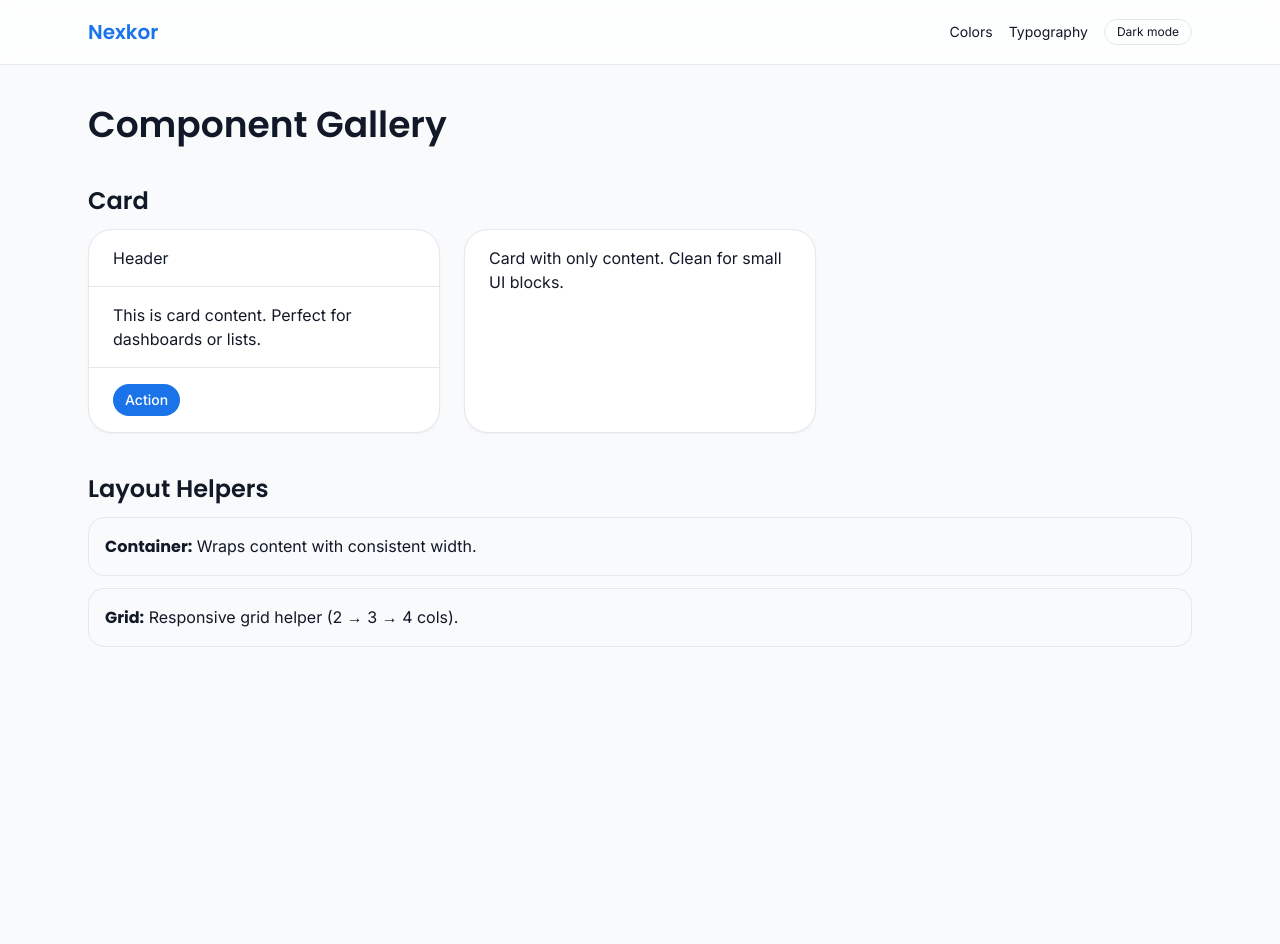
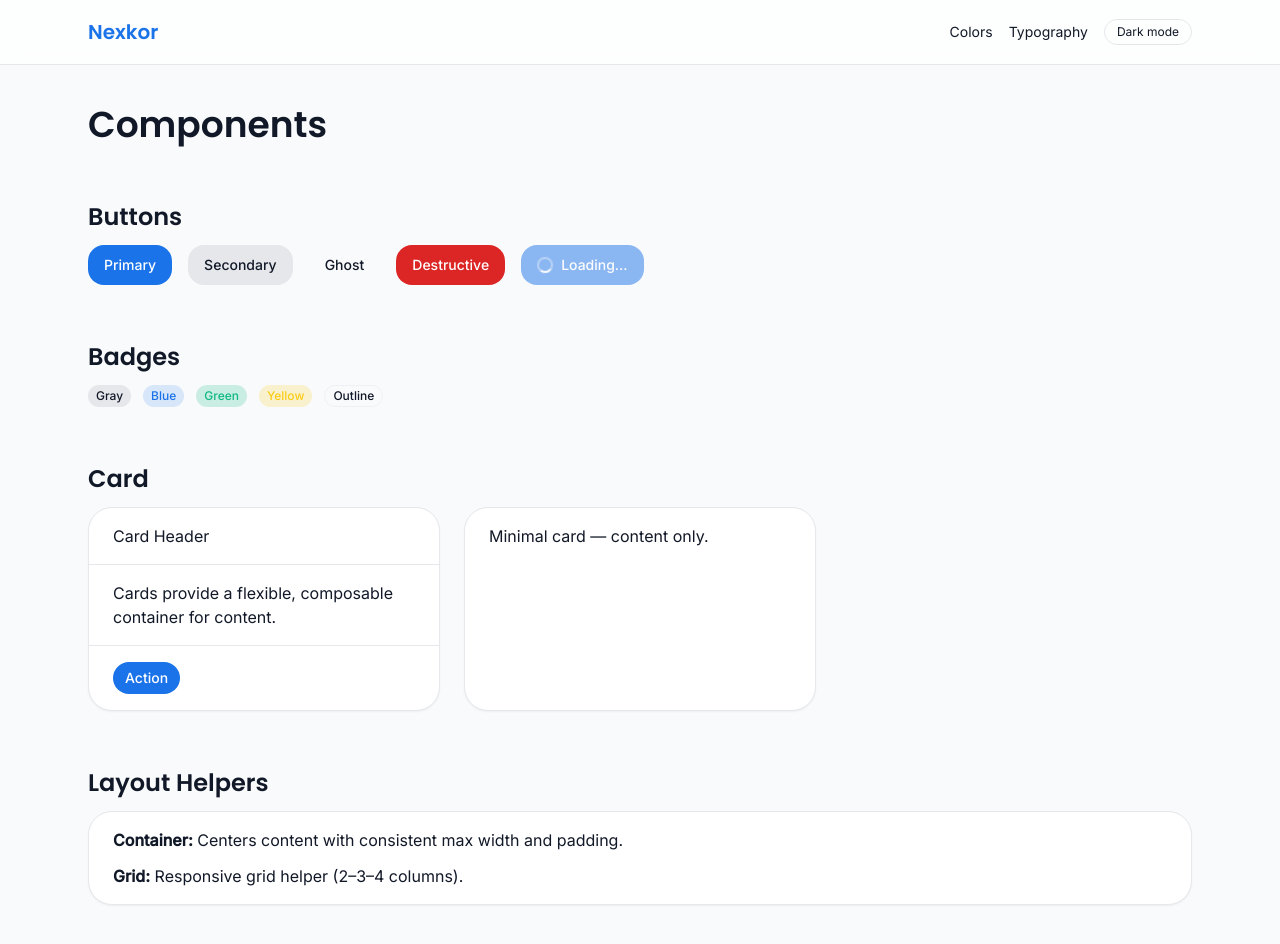
Before and after one commit to Essam-Shadadi/nexkor-design-studio, a Next.js app: page /design-system/components in a window 1280 px wide. Before the commit the page ends 800 px from the top, so only its background shows below. Built offline with nearby package versions, Linux system fonts and the light colour scheme.

Commit message:
Merge old components with new: Button-Cards

```diff
--- a/src/app/design-system/components/page.tsx
+++ b/src/app/design-system/components/page.tsx
@@ -1,7 +1,8 @@
+import { Button } from "@/components/ui/Button";
+import { Badge } from "@/components/ui/Badge";
 import { Card, CardHeader, CardContent, CardFooter } from "@/components/ui/Card";
 import { Container } from "@/components/ui/Container";
 import { Grid } from "@/components/ui/Grid";
-import { Button } from "@/components/ui/Button";
 
 export const metadata = {
   title: "Design System – Components",
@@ -9,17 +10,41 @@ export const metadata = {
 
 export default function ComponentsPage() {
   return (
-    <Container className="py-10 space-y-10">
-      <h1 className="text-4xl font-heading mb-4">Component Gallery</h1>
+    <Container className="py-10 space-y-14">
+      <h1 className="text-4xl font-heading mb-4">Components</h1>
+
+      {/* Buttons */}
+      <section>
+        <h2 className="text-2xl font-heading mb-3">Buttons</h2>
+        <div className="flex gap-4 flex-wrap">
+          <Button variant="primary">Primary</Button>
+          <Button variant="secondary">Secondary</Button>
+          <Button variant="ghost">Ghost</Button>
+          <Button variant="destructive">Destructive</Button>
+          <Button loading>Loading...</Button>
+        </div>
+      </section>
+
+      {/* Badges */}
+      <section>
+        <h2 className="text-2xl font-heading mb-3">Badges</h2>
+        <div className="flex gap-3 flex-wrap">
+          <Badge>Gray</Badge>
+          <Badge variant="blue">Blue</Badge>
+          <Badge variant="green">Green</Badge>
+          <Badge variant="yellow">Yellow</Badge>
+          <Badge variant="outline">Outline</Badge>
+        </div>
+      </section>
 
       {/* Cards */}
       <section>
         <h2 className="text-2xl font-heading mb-3">Card</h2>
         <Grid>
           <Card>
-            <CardHeader>Header</CardHeader>
+            <CardHeader>Card Header</CardHeader>
             <CardContent>
-              This is card content. Perfect for dashboards or lists.
+              Cards provide a flexible, composable container for content.
             </CardContent>
             <CardFooter>
               <Button size="sm">Action</Button>
@@ -28,24 +53,22 @@ export default function ComponentsPage() {
 
           <Card>
             <CardContent>
-              Card with only content. Clean for small UI blocks.
+              Minimal card — content only.
             </CardContent>
           </Card>
         </Grid>
       </section>
 
-      {/* Layout */}
+      {/* Layout Helpers */}
       <section>
         <h2 className="text-2xl font-heading mb-3">Layout Helpers</h2>
-        <div className="space-y-3">
-          <div className="rounded-xl border p-4">
-            <strong className="font-heading">Container:</strong> Wraps content with consistent width.
-          </div>
 
-          <div className="rounded-xl border p-4">
-            <strong className="font-heading">Grid:</strong> Responsive grid helper (2 → 3 → 4 cols).
-          </div>
-        </div>
+        <Card>
+          <CardContent className="space-y-3">
+            <p><strong>Container:</strong> Centers content with consistent max width and padding.</p>
+            <p><strong>Grid:</strong> Responsive grid helper (2–3–4 columns).</p>
+          </CardContent>
+        </Card>
       </section>
     </Container>
   );
```
